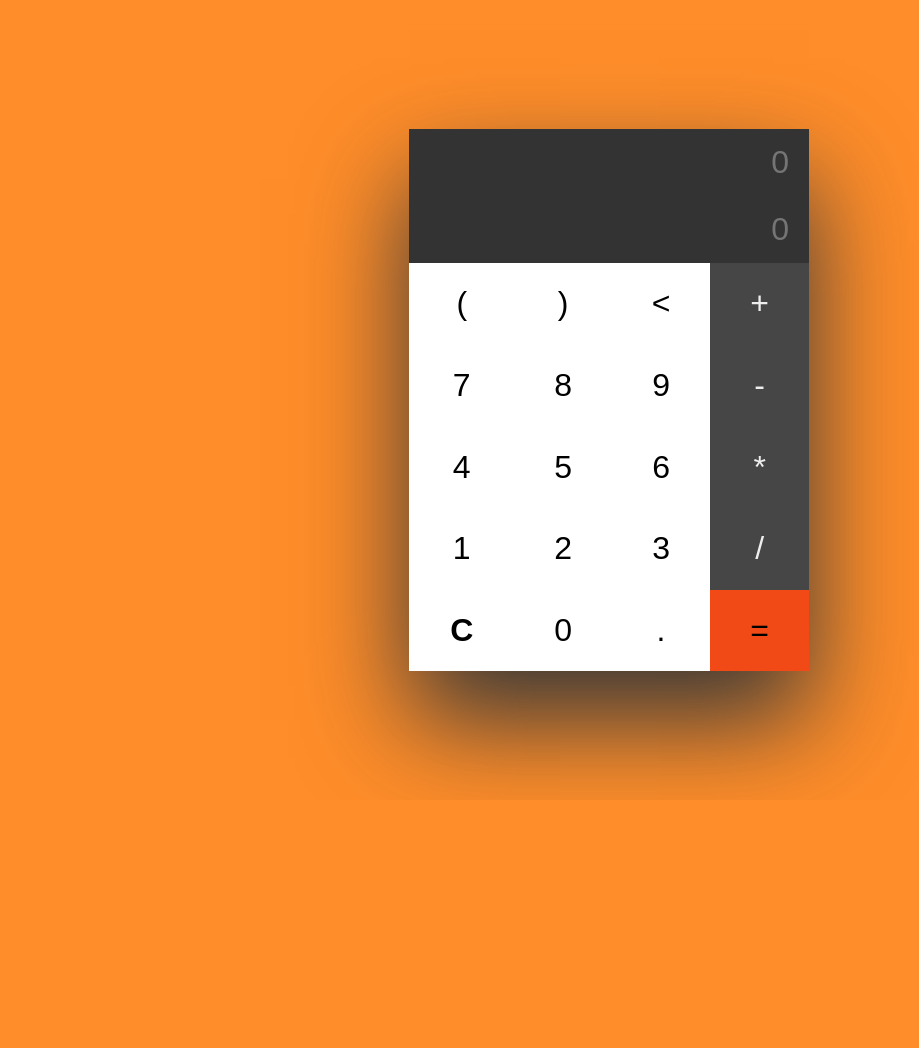
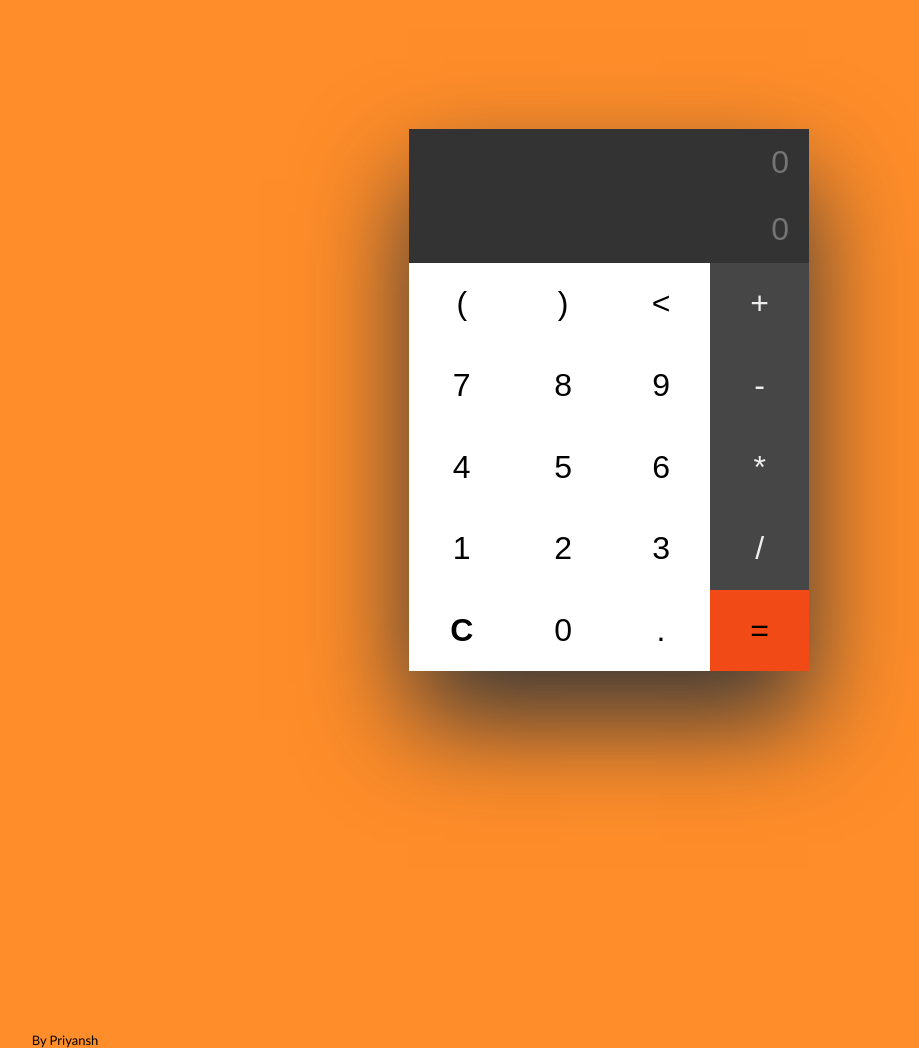
Before and after one commit to ThePritrax/Calc69, a plain HTML site: page index.html in a window 1280 px wide. Shown: the whole page, without its empty margins (31-950 px from the left). Before the commit the page ends 800 px from the top, so only its background shows below. Drawn offline with Linux system fonts and the light colour scheme.

Commit message:
added signature

```diff
--- a/index.html
+++ b/index.html
@@ -45,6 +45,10 @@
             </tr>
         </table>
     </div>
+    <div class="sign">
+        <p>By Priyansh</p>
+    </div>
+
     <script src="script.js"></script>
 </body>
 </html>
--- a/style.css
+++ b/style.css
@@ -46,6 +46,14 @@ input{
     text-align: right;
 }
 
+div.sign{
+    font-size: small;
+    font-family: 'Gill Sans', 'Gill Sans MT', Calibri, 'Trebuchet MS', sans-serif;
+    position: absolute;
+    margin-top: 100%;
+    margin-right: 85%;
+}
+
 .vari{
     background-color: rgb(70, 70, 70);
     color: #eee;
```
